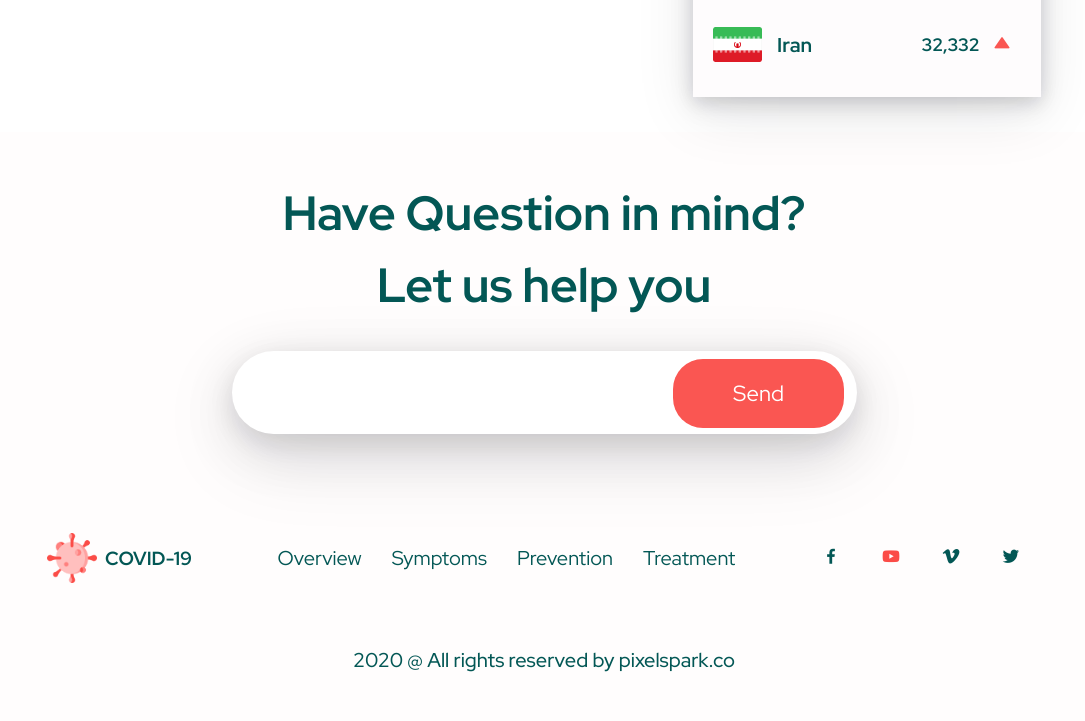
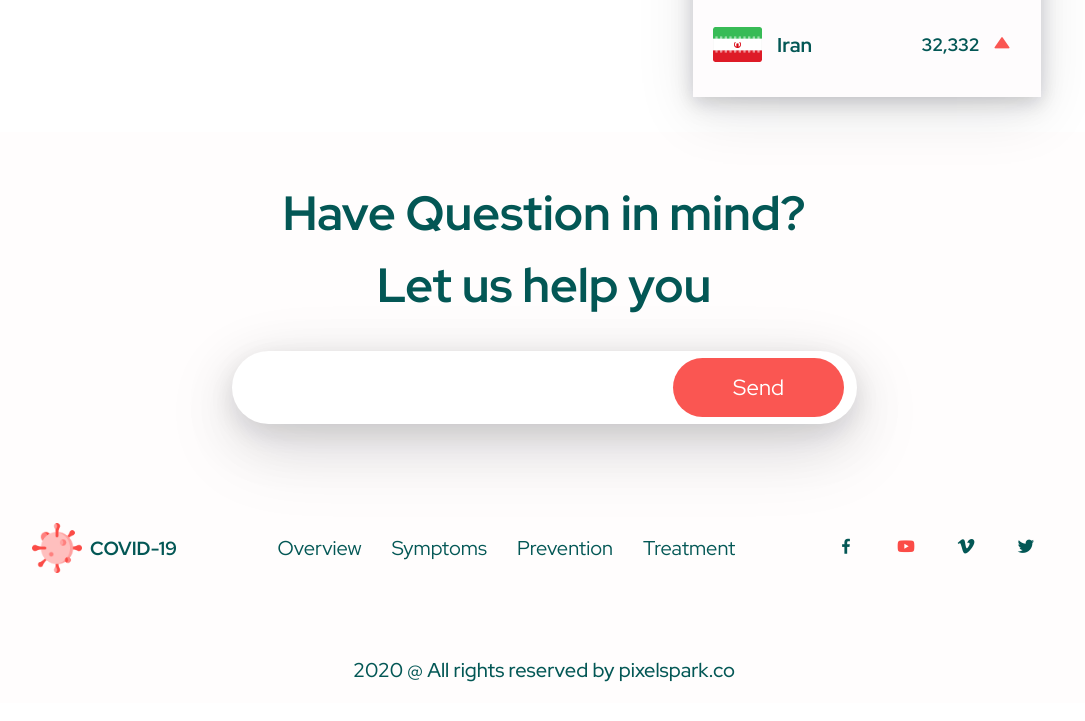
Before and after one commit to heynarmatha/Covid-19-Website, a plain HTML site: page index.html in a window 1280 px wide. Shown: the part 6001-6722 px from the top of the page, without its empty margins (96-1181 px from the left). Drawn offline with nearby package versions, Linux system fonts and the light colour scheme.

Commit message:
final commit

```diff
--- a/assets/scss/includes/_footer.scss
+++ b/assets/scss/includes/_footer.scss
@@ -1,5 +1,4 @@
 .footer-wrapper{
-    padding: 2rem 0;
     text-align: center;
     background-color: rgba(255, 249, 249, 0.411);
     .footer-section{
@@ -12,6 +11,7 @@
         @include media-min-xl{
             width: 80%;
             margin: 0 auto;
+            padding: 4rem 0;
         }
         .logo{
             display: flex;
@@ -100,7 +100,6 @@
         font-size: 18px;
         font-weight: 500;
         @include media-min-xl{
-            padding: 2rem 0;
             font-size: 20px;
         }
     }
--- a/assets/scss/style.scss
+++ b/assets/scss/style.scss
@@ -532,7 +532,7 @@
             width: 50%;
         }
         @include media-min-xl-x{
-            width: 40%;
+            width: 53%;
         }
         h3{
             font-size: 1.6rem;
@@ -566,7 +566,7 @@
                     padding: 18px;
                 }
                 @include media-min-xl{
-                    padding: 30px;
+                    padding: 25px;
                 }
             }
             button{
@@ -588,7 +588,7 @@
                     right: 2%;
                 }
                 @include media-min-xl{
-                    padding: 20px 60px;
+                    padding: 15px 60px;
                     font-size: 22px;
                     top: 10%;
                 }
```
Also changed, not shown: public/css/style.min.css, 1 other file.
